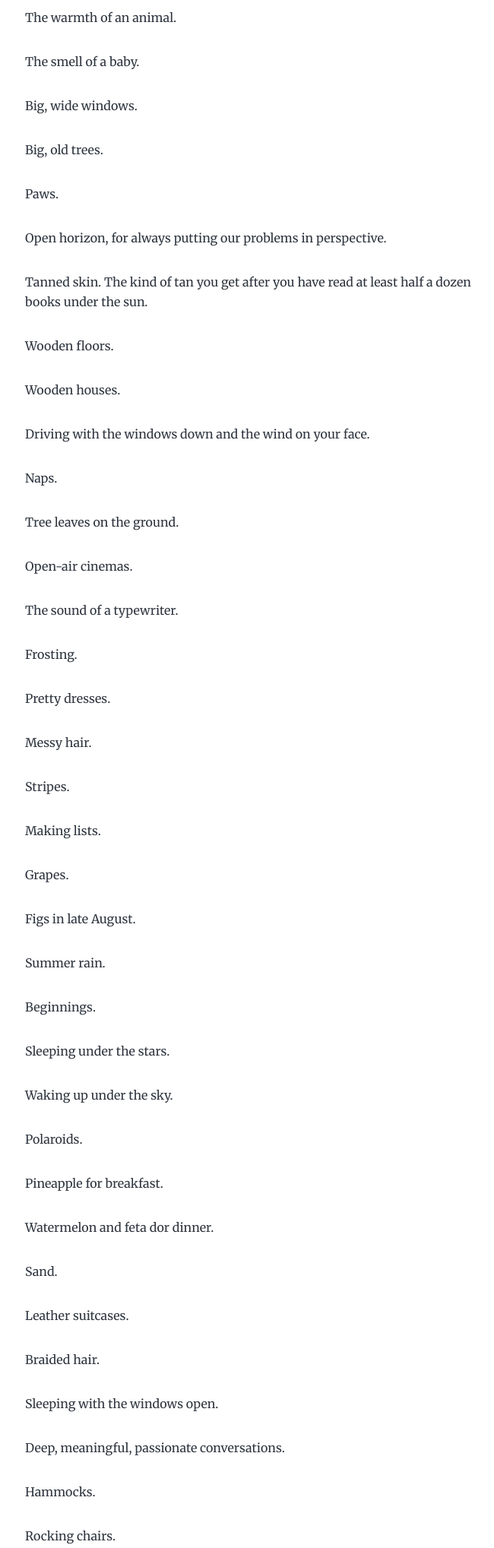
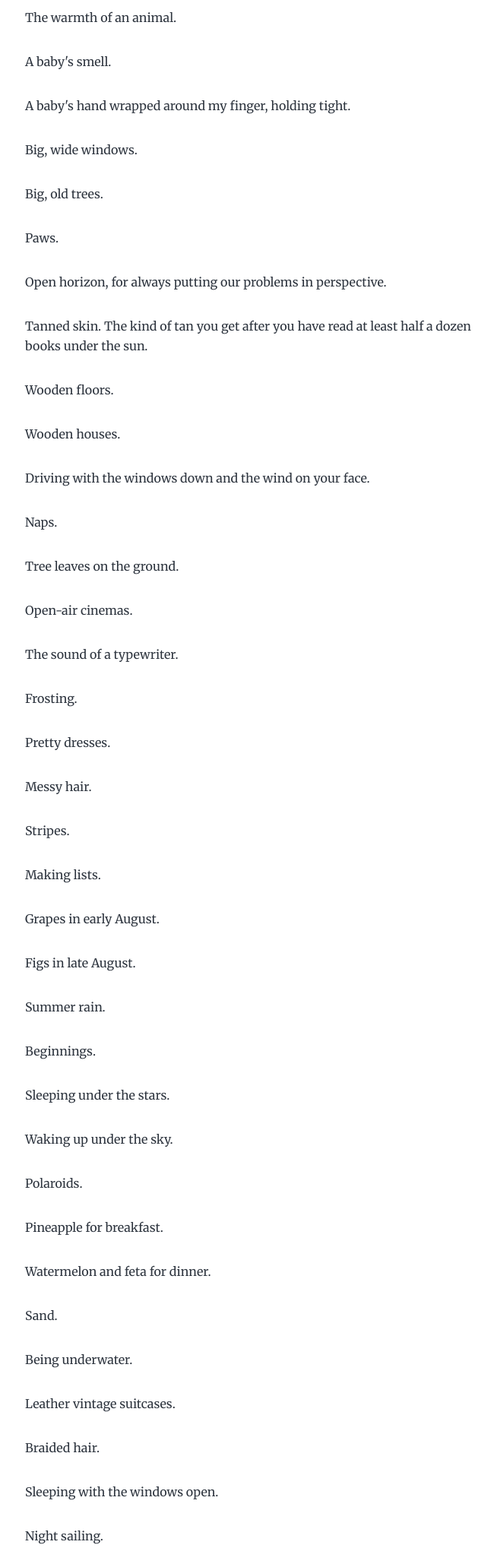
Before and after one commit to mpaktiti/blog, a Gatsby site: page /thigs-that-make-me-happy/ in a window 1280 px wide. Shown: the part 720-2757 px from the top of the page at 76% size, without its empty margins (291-941 px from the left). Built offline with nearby package versions, Linux system fonts and the light colour scheme; Gatsby itself is replaced by a stand-in of ours.

Commit message:
docs: update list of favorite things

```diff
--- a/content/blog/thigs-that-make-me-happy/index.md
+++ b/content/blog/thigs-that-make-me-happy/index.md
@@ -22,7 +22,9 @@ Handmade gifts.
 
 The warmth of an animal.
 
-The smell of a baby.
+A baby's smell.
+
+A baby's hand wrapped around my finger, holding tight.
 
 Big, wide windows.
 
@@ -58,7 +60,7 @@ Stripes.
 
 Making lists.
 
-Grapes.
+Grapes in early August.
 
 Figs in late August.
 
@@ -74,19 +76,25 @@ Polaroids.
 
 Pineapple for breakfast.
 
-Watermelon and feta dor dinner.
+Watermelon and feta for dinner.
 
 Sand.
 
-Leather suitcases.
+Being underwater.
+
+Leather vintage suitcases.
 
 Braided hair.
 
 Sleeping with the windows open.
 
+Night sailing.
+
 Deep, meaningful, passionate conversations.
 
 Hammocks.
+
+Rope door curtains.
 
 Rocking chairs.
 
```
